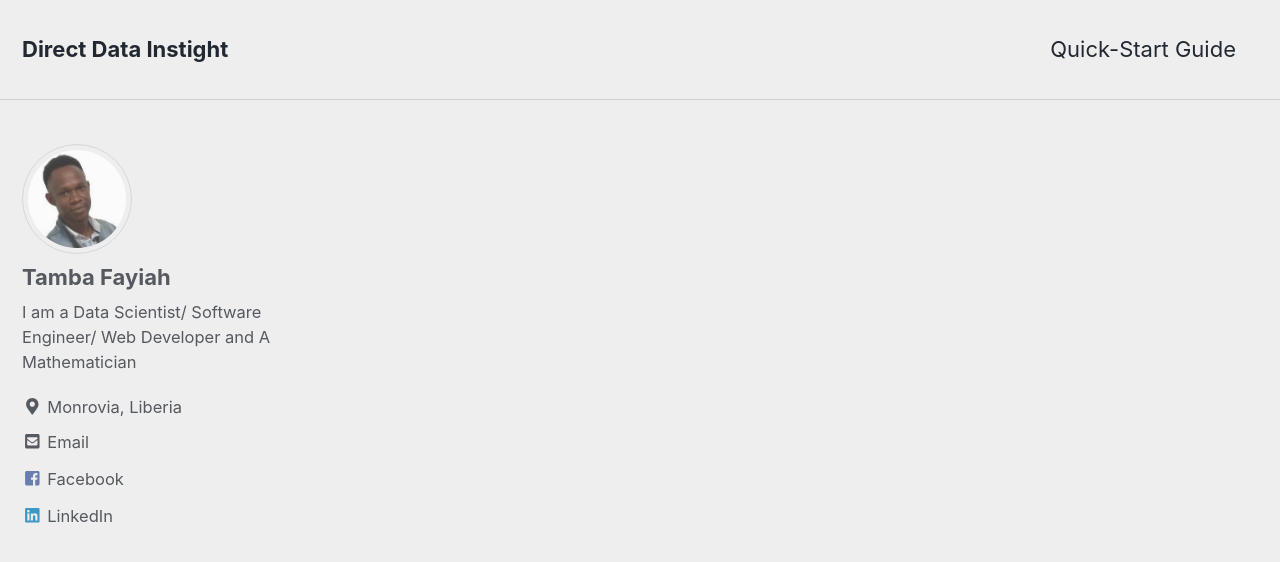
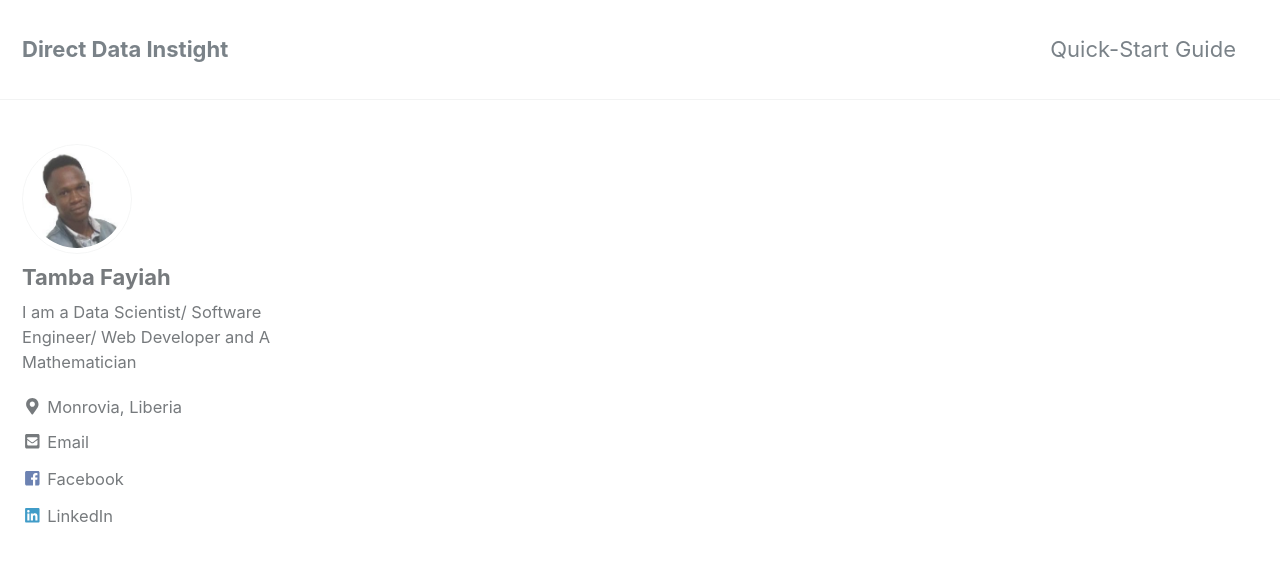
Before and after one commit to tfayiah/tfayiah.github.io, a Jekyll site: the page built from index.html, in a window 1280 px wide and 900 px high. Shown: the top 562 px of the window. Built offline with Jekyll 4.4.1, drawn with Linux system fonts in a browser that asks for light colours; nearby versions of some CDN libraries; the list of posts is cut into pages by our own code.

Commit message:
Add Existing File

```diff
--- a/_config.yml
+++ b/_config.yml
@@ -12,7 +12,7 @@
 
 # theme                  : "minimal-mistakes-jekyll"
 # remote_theme           : "mmistakes/minimal-mistakes"
-minimal_mistakes_skin    : "air" #"default" , "aqua", "contrast", "dark", "dirt", "neon", "mint", "plum", "sunrise"
+minimal_mistakes_skin    : "default" # "air"  , "aqua", "contrast", "dark", "dirt", "neon", "mint", "plum", "sunrise"
 
 # Site Settings
 locale                   : "en-US"
```
